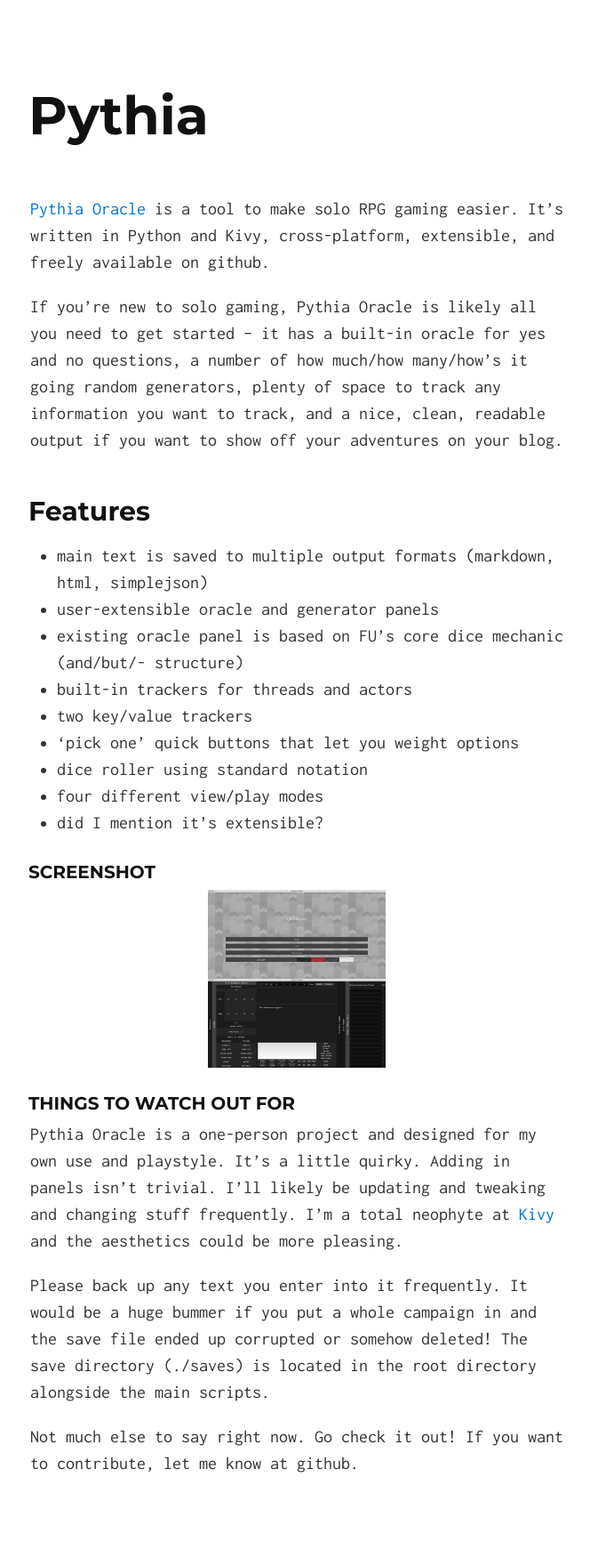
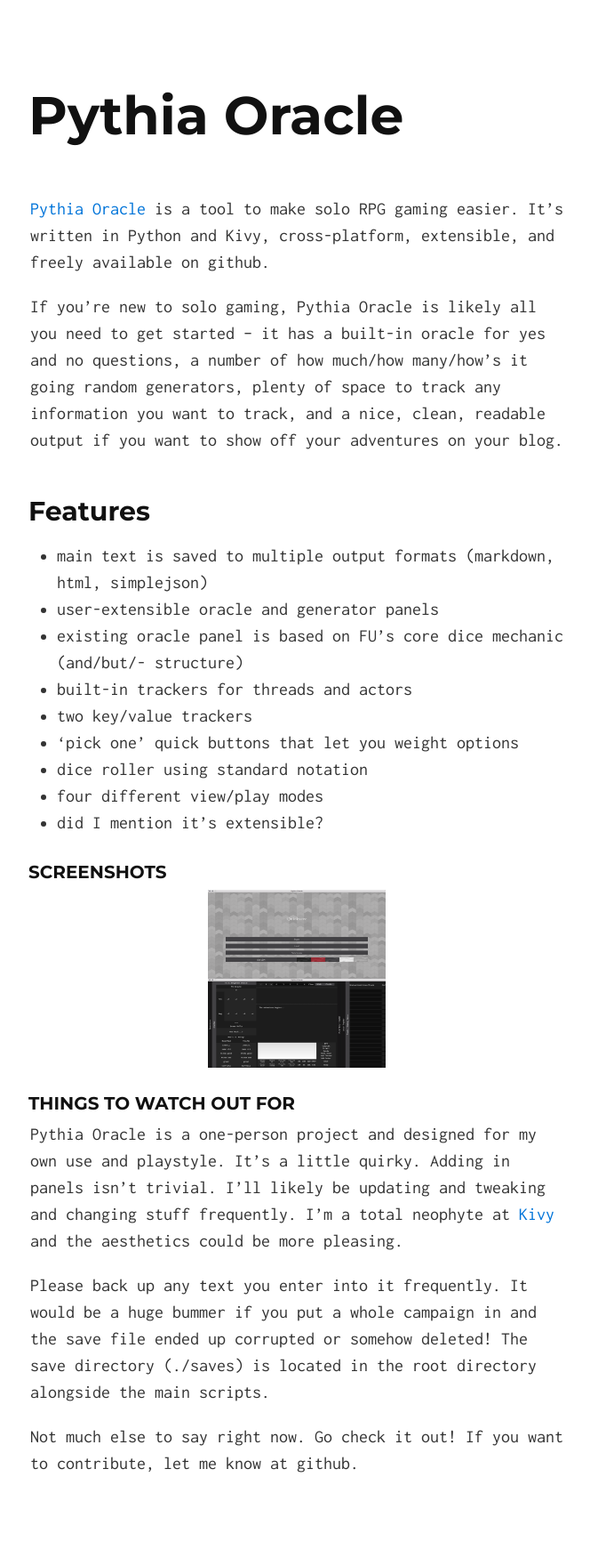
Before and after one commit to exposit/pythia-oracle, a Jekyll site: the page built from index.md, in a window 1280 px wide. Shown: the whole page at 89% size, without its empty margins (306-970 px from the left). Built offline with Jekyll 4.4.1, drawn with Linux system fonts in a browser that asks for light colours.

Commit message:
typo fix

```diff
--- a/_config.yml
+++ b/_config.yml
@@ -1,7 +1,7 @@
 # Site settings
 title: Pythia Oracle
-tag_text: Pythia
-description: Pythia Oracle is a solo gaming tool and content generator for P&P games built in Python and Kivy.
+tag_text: Pythia Oracle
+description: Pythia Oracle is a solo gaming tool and content generator for P&P games, built in Python and Kivy.
 baseurl: 'http://exposit.github.io/pythia-oracle/'
 
 # Build settings
--- a/index.md
+++ b/index.md
@@ -18,7 +18,7 @@
 * four different view/play modes
 * did I mention it's extensible?
 
-### Screenshot
+### Screenshots
 
 <a href="{{site.baseurl}}img/screenshot1.png"><img src="{{site.baseurl}}img/screenshot1.png" alt="title screen" height="100" width="200"></a>
 <a href="{{site.baseurl}}img/screenshot2.png"><img src="{{site.baseurl}}img/screenshot2.png" alt="main screen" height="100" width="200"></a>
```
